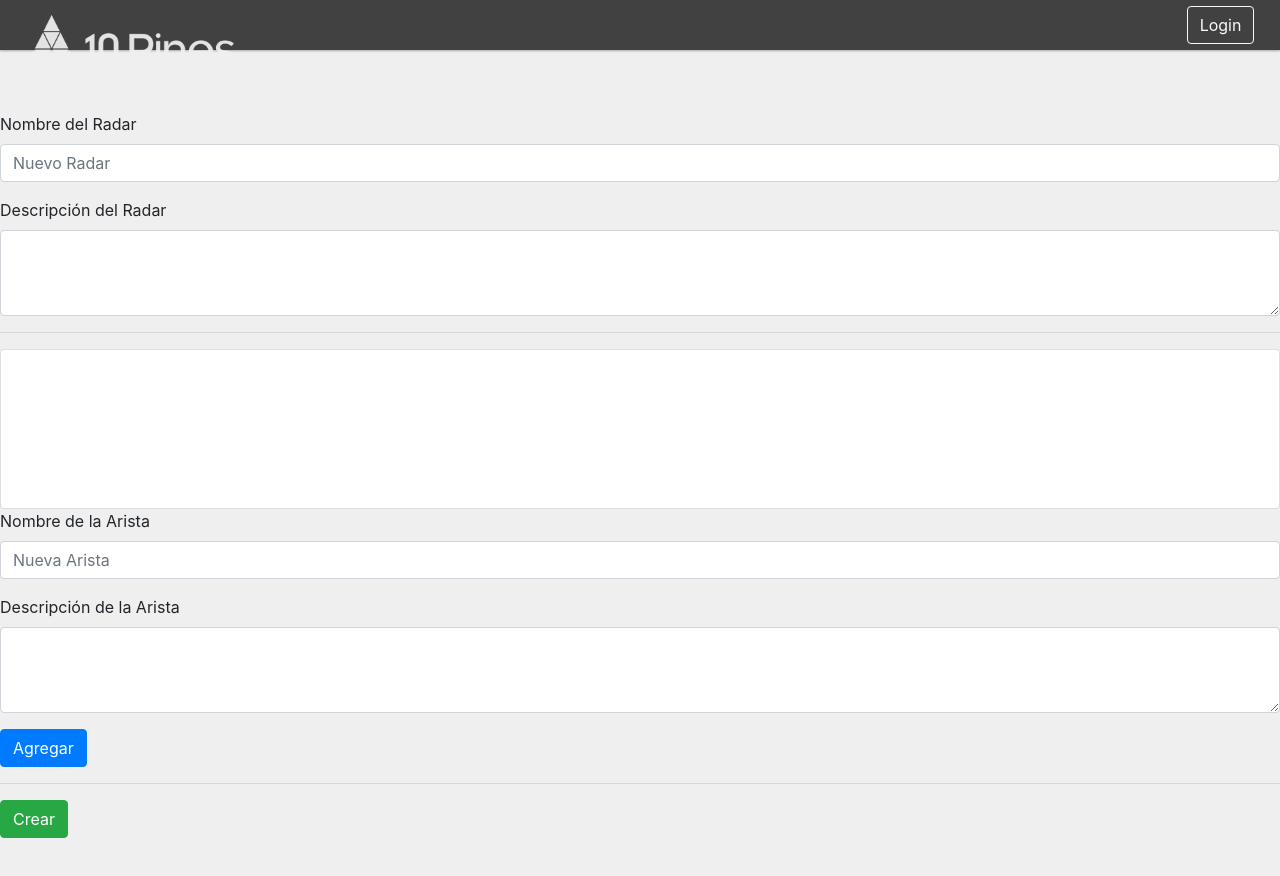
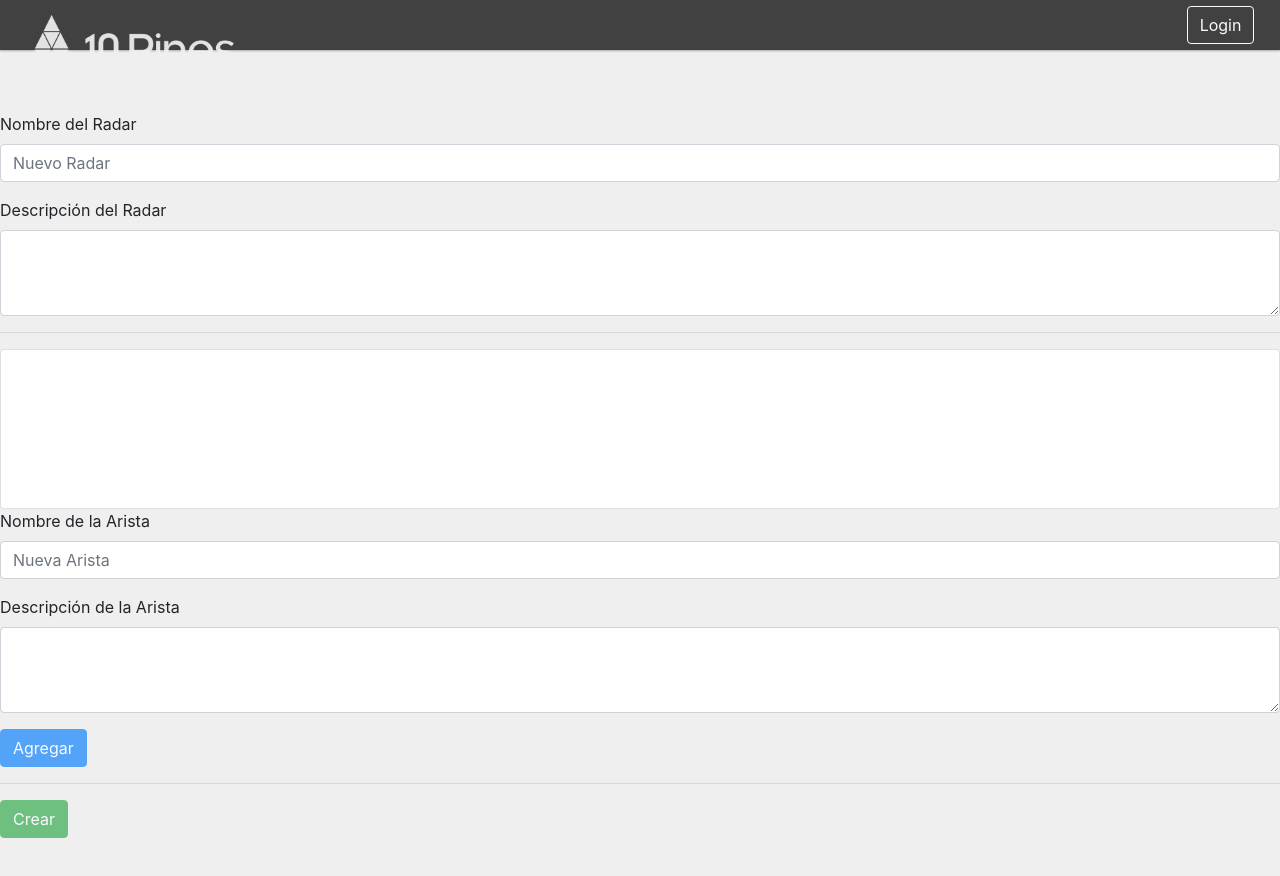
Before and after one commit to 10PinesLabs/radar, an Angular app: page /createRadar in a window 1280 px wide. Built offline with nearby package versions, Linux system fonts and the light colour scheme.

Commit message:
Agregadas algunas validaciones para agregar axis y crear radar

```diff
--- a/src/app/create-radar/create-radar.component.html
+++ b/src/app/create-radar/create-radar.component.html
@@ -59,9 +59,9 @@
     </textarea>
   </div>
 
-  <button type="button" class="btn btn-primary" (click)="addAxisToAxes()">Agregar</button>
+  <button [disabled]="axisIsInvalid()" type="button" class="btn btn-primary" (click)="addAxisToAxes()">Agregar</button>
 
   <hr>
 
-  <button type="button" class="btn btn-success">Crear</button>
+  <button [disabled]="radarIsInvalid()" type="button" class="btn btn-success">Crear</button>
 </form>
--- a/src/app/create-radar/create-radar.component.ts
+++ b/src/app/create-radar/create-radar.component.ts
@@ -24,4 +24,21 @@ export class CreateRadarComponent implements OnInit {
     this.axisName = '';
     this.axisDescription = '';
   }
+
+  radarIsInvalid(): boolean {
+    return this.radarNameIsEmpty() || this.radarAxesIsEmpty();
+  }
+
+
+  axisIsInvalid(): boolean {
+    return this.axisName.length === 0;
+  }
+
+  private radarNameIsEmpty(): boolean {
+    return this.radarName.length === 0;
+  }
+
+  private radarAxesIsEmpty(): boolean {
+    return this.axes.length === 0;
+  }
 }
```
